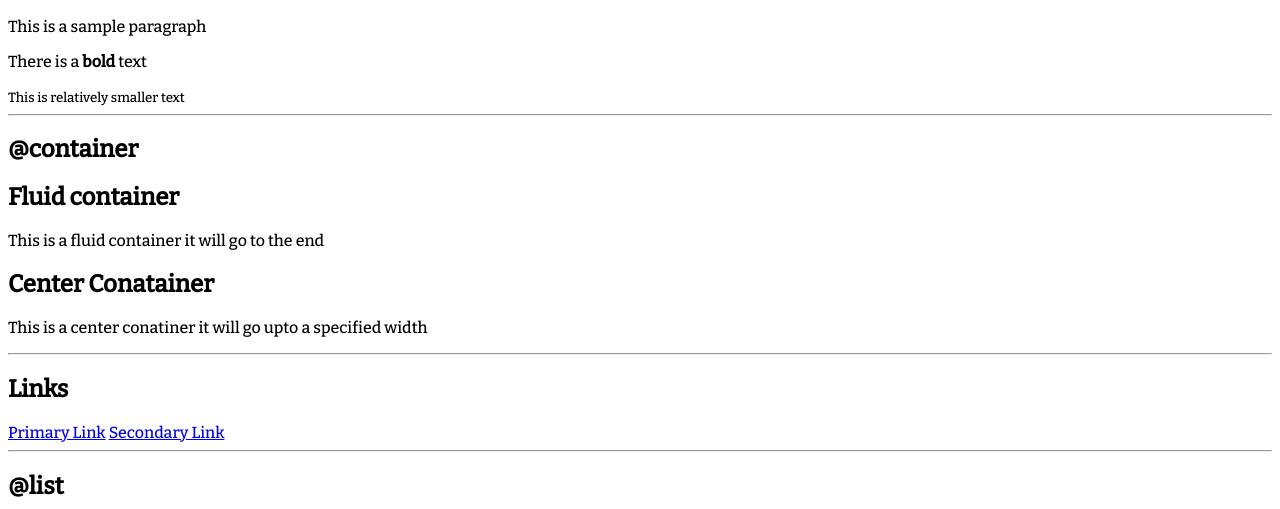
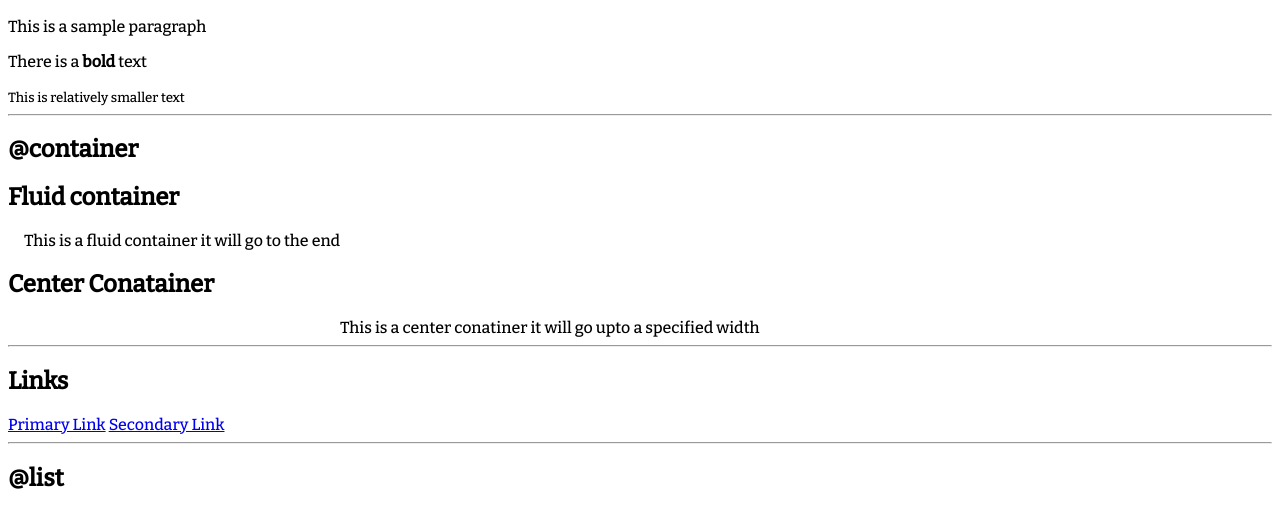
Before and after one commit to parthmodi444/Basic-Html---Css, a plain HTML site: page index.html in a window 1280 px wide. Shown: the part 278-787 px from the top of the page. Drawn offline with nearby package versions, Linux system fonts and the light colour scheme.

Commit message:
container

```diff
--- a/index.html
+++ b/index.html
@@ -22,9 +22,9 @@
     <hr>
     <h2>@container</h2>
     <h2>Fluid container</h2>
-    <p>This is a fluid container it will go to the end</p>
+    <div class="container">This is a fluid container it will go to the end</div>
     <h2>Center Conatainer</h2>
-    <p>This is a center conatiner it will go upto a specified width</p>
+    <div class="container-center">This is a center conatiner it will go upto a specified width</div>
     <hr>
     <h2>Links</h2>
     <a href="www.google.com">Primary Link</a>
--- a/style.css
+++ b/style.css
@@ -3,3 +3,12 @@ body
 {
 font-family: 'Bitter', serif;
 }
+.container-center{
+margin:auto;
+max-width: 600px;
+
+}
+.container {
+    padding-left: 1rem;
+    padding-right: 1rem;
+}
```
